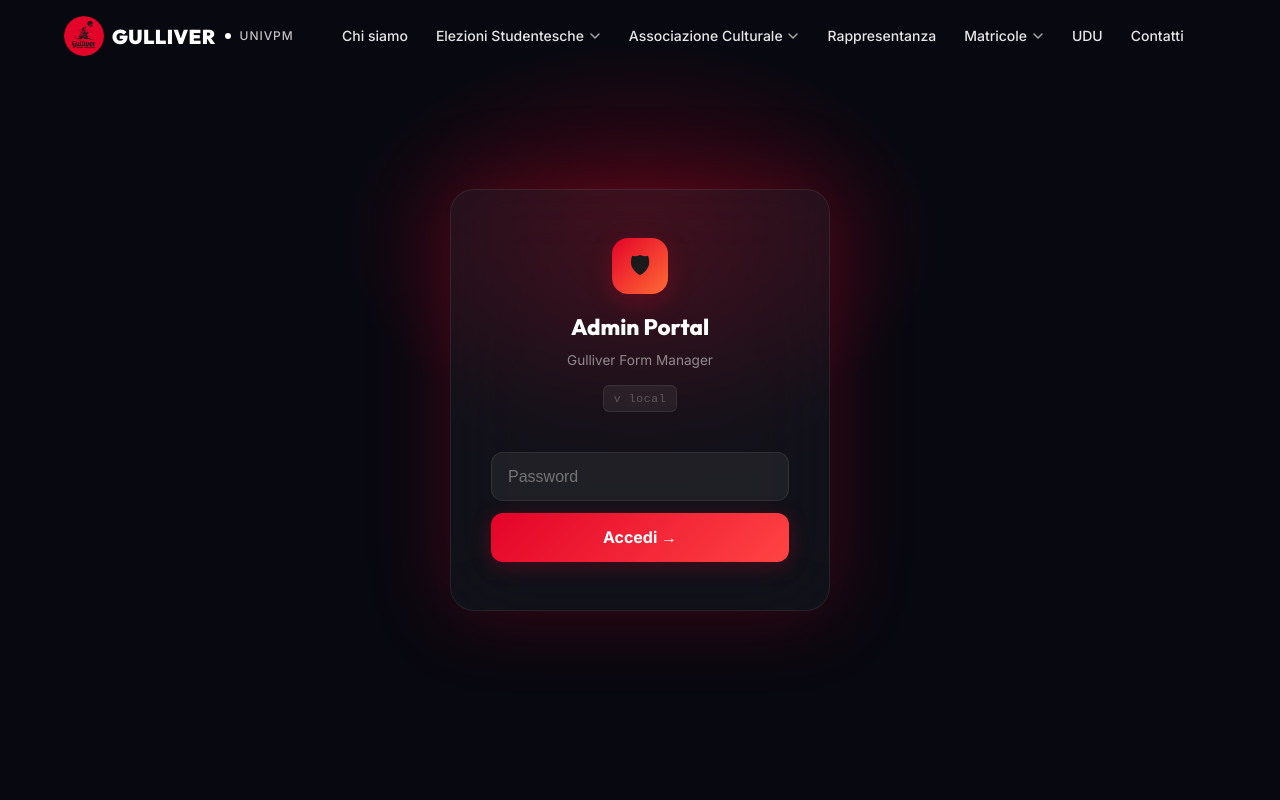
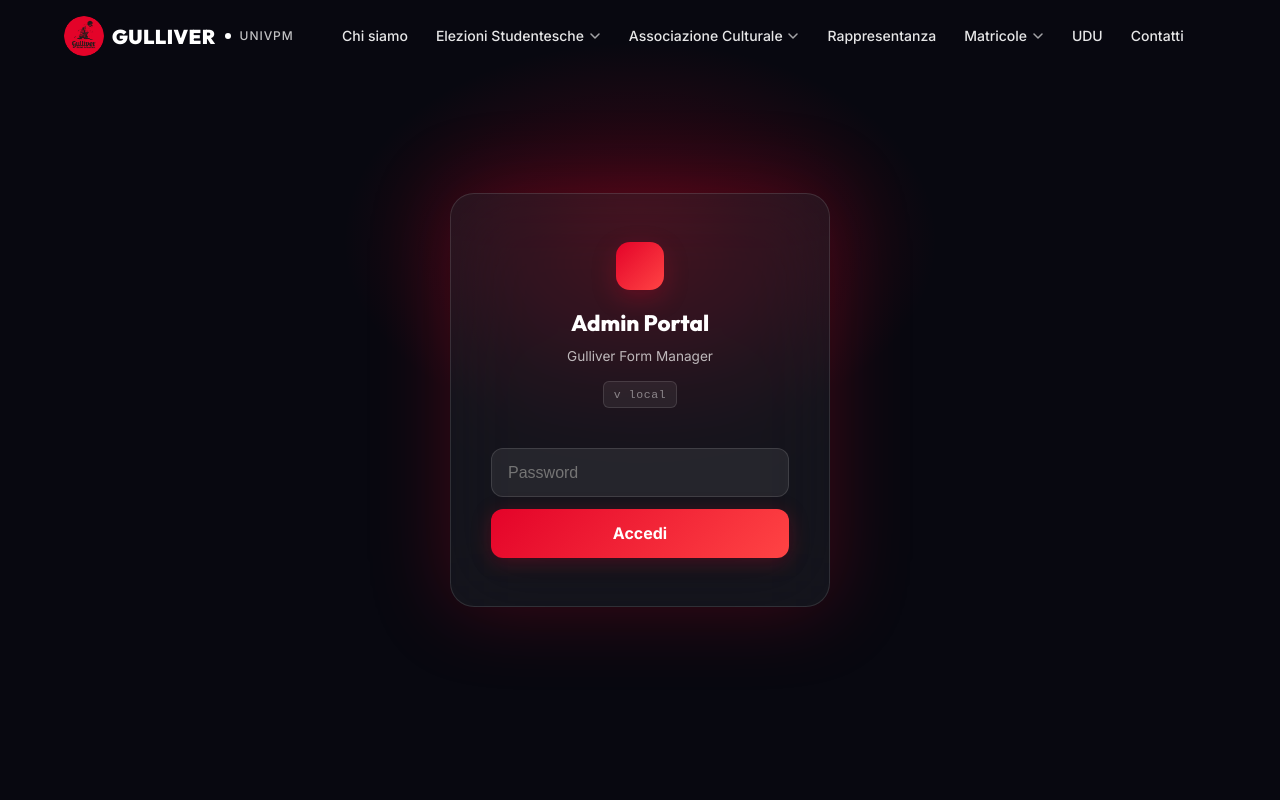
Before and after one commit to rappresentantigullivering/gweb2026, a Next.js app: page /admin in a window 1280 px wide. Shown: the top 800 px of the page. Built offline with nearby package versions, Linux system fonts and the light colour scheme.

Commit message:
style: remove all emojis from admin UI and docs, improve text contrast

```diff
--- a/src/app/admin/page.tsx
+++ b/src/app/admin/page.tsx
@@ -6,26 +6,23 @@
 type FormData = { tallyId: string; title: string; status: FormStatus };
 
 const API_BASE = '/api/forms/';
-// Vercel inietta automaticamente l'hash del commit — primi 7 caratteri = versione leggibile
 const VERSION = process.env.NEXT_PUBLIC_VERCEL_GIT_COMMIT_SHA?.slice(0, 7) ?? 'local';
 
 const COLORS = {
   bg: '#080810',
-  surface: 'rgba(255,255,255,0.04)',
-  surfaceHover: 'rgba(255,255,255,0.07)',
-  border: 'rgba(255,255,255,0.08)',
-  borderHover: 'rgba(255,255,255,0.16)',
+  surface: 'rgba(255,255,255,0.06)',
+  border: 'rgba(255,255,255,0.12)',
   accent: '#e40329',
   accentGlow: 'rgba(228,3,41,0.25)',
   textPrimary: '#ffffff',
-  textSecondary: 'rgba(255,255,255,0.5)',
-  textMuted: 'rgba(255,255,255,0.25)',
-  green: '#00d97e',
-  greenBg: 'rgba(0,217,126,0.1)',
-  greenBorder: 'rgba(0,217,126,0.25)',
-  red: '#ff4560',
-  redBg: 'rgba(255,69,96,0.1)',
-  redBorder: 'rgba(255,69,96,0.25)',
+  textSecondary: 'rgba(255,255,255,0.7)',
+  textMuted: 'rgba(255,255,255,0.45)',
+  green: '#4ade80',
+  greenBg: 'rgba(74,222,128,0.12)',
+  greenBorder: 'rgba(74,222,128,0.3)',
+  red: '#f87171',
+  redBg: 'rgba(248,113,113,0.12)',
+  redBorder: 'rgba(248,113,113,0.3)',
 };
 
 export default function AdminPage() {
@@ -69,7 +66,6 @@
     setLoginLoading(true);
     setLoginError('');
     try {
-      // Verifica la password contro l'API senza toccare il database
       const res = await fetch('/api/forms/', {
         method: 'POST',
         headers: { 'Content-Type': 'application/json', 'Authorization': `Bearer ${password}` },
@@ -109,9 +105,9 @@
       if (res.ok) {
         setNewSlug(''); setNewTallyId(''); setNewTitle('');
         await fetchForms();
-        notify('Form creato con successo!', 'ok');
+        notify('Form creato con successo.', 'ok');
       } else {
-        notify('Password errata o errore di salvataggio.', 'err');
+        notify('Errore di salvataggio. Controlla la password.', 'err');
       }
     } finally {
       setLoading(false);
@@ -140,14 +136,13 @@
     else notify('Errore di autorizzazione.', 'err');
   };
 
-  // ─── LOGIN SCREEN ─────────────────────────────────────────────────────────
+  // LOGIN
   if (!authenticated) {
     return (
       <div style={{
         minHeight: '100vh', display: 'flex', alignItems: 'center', justifyContent: 'center',
         background: COLORS.bg, fontFamily: '"Inter", system-ui, sans-serif', position: 'relative', overflow: 'hidden',
       }}>
-        {/* Background glow */}
         <div style={{
           position: 'absolute', top: '30%', left: '50%', transform: 'translate(-50%,-50%)',
           width: '600px', height: '400px', borderRadius: '50%',
@@ -156,7 +151,7 @@
         }} />
         <form onSubmit={handleLogin} style={{
           position: 'relative', zIndex: 1,
-          background: COLORS.surface, border: `1px solid ${COLORS.border}`,
+          background: 'rgba(255,255,255,0.05)', border: `1px solid ${COLORS.border}`,
           padding: '3rem 2.5rem', borderRadius: '24px',
           backdropFilter: 'blur(40px)',
           width: '100%', maxWidth: '380px',
@@ -164,12 +159,11 @@
         }}>
           <div style={{ textAlign: 'center', marginBottom: '2.5rem' }}>
             <div style={{
-              width: '56px', height: '56px', borderRadius: '16px',
-              background: `linear-gradient(135deg, ${COLORS.accent}, #ff6b35)`,
-              display: 'flex', alignItems: 'center', justifyContent: 'center',
-              fontSize: '1.5rem', margin: '0 auto 1.25rem',
+              width: '48px', height: '48px', borderRadius: '14px',
+              background: `linear-gradient(135deg, ${COLORS.accent}, #ff4444)`,
+              margin: '0 auto 1.25rem',
               boxShadow: `0 8px 24px ${COLORS.accentGlow}`,
-            }}>🛡</div>
+            }} />
             <h1 style={{ color: COLORS.textPrimary, fontWeight: 800, fontSize: '1.4rem', margin: 0 }}>Admin Portal</h1>
             <p style={{ color: COLORS.textSecondary, fontSize: '0.85rem', marginTop: '0.5rem' }}>Gulliver Form Manager</p>
             <div style={{
@@ -190,7 +184,7 @@
             autoFocus
             style={{
               width: '100%', padding: '0.9rem 1rem', marginBottom: '0.75rem',
-              background: loginError ? 'rgba(255,69,96,0.08)' : 'rgba(255,255,255,0.06)',
+              background: loginError ? 'rgba(248,113,113,0.08)' : 'rgba(255,255,255,0.07)',
               border: `1px solid ${loginError ? COLORS.redBorder : COLORS.border}`,
               borderRadius: '12px', color: COLORS.textPrimary, fontSize: '1rem',
               outline: 'none', boxSizing: 'border-box',
@@ -208,14 +202,14 @@
             fontWeight: 700, fontSize: '1rem', cursor: loginLoading ? 'not-allowed' : 'pointer',
             boxShadow: `0 4px 20px ${COLORS.accentGlow}`,
           }}>
-            {loginLoading ? '⏳ Verifica...' : 'Accedi →'}
+            {loginLoading ? 'Verifica in corso...' : 'Accedi'}
           </button>
         </form>
       </div>
     );
   }
 
-  // ─── DASHBOARD ────────────────────────────────────────────────────────────
+  // DASHBOARD
   return (
     <div style={{
       minHeight: '100vh', background: COLORS.bg,
@@ -224,7 +218,7 @@
       <link rel="preconnect" href="https://fonts.googleapis.com" />
       <link href="https://fonts.googleapis.com/css2?family=Inter:wght@400;500;600;700;800&display=swap" rel="stylesheet" />
 
-      {/* Toast notification */}
+      {/* Toast */}
       {notification && (
         <div style={{
           position: 'fixed', top: '1.5rem', right: '1.5rem', zIndex: 999,
@@ -237,7 +231,7 @@
           backdropFilter: 'blur(20px)',
           animation: 'fadeIn 0.3s ease',
         }}>
-          {notification.type === 'ok' ? '✓ ' : '✕ '}{notification.msg}
+          {notification.msg}
         </div>
       )}
 
@@ -248,17 +242,16 @@
         display: 'flex', alignItems: 'center', justifyContent: 'space-between',
         backdropFilter: 'blur(20px)',
         position: 'sticky', top: 0, zIndex: 10,
-        background: 'rgba(8,8,16,0.8)',
+        background: 'rgba(8,8,16,0.85)',
       }}>
         <div style={{ display: 'flex', alignItems: 'center', gap: '0.75rem' }}>
           <div style={{
-            width: '36px', height: '36px', borderRadius: '10px',
+            width: '32px', height: '32px', borderRadius: '9px',
             background: `linear-gradient(135deg, ${COLORS.accent}, #ff4444)`,
-            display: 'flex', alignItems: 'center', justifyContent: 'center',
-            fontSize: '1rem', boxShadow: `0 4px 12px ${COLORS.accentGlow}`,
-          }}>⚡</div>
+            boxShadow: `0 4px 12px ${COLORS.accentGlow}`,
+          }} />
           <div>
-            <div style={{ fontWeight: 700, fontSize: '0.95rem' }}>Gulliver Form Manager</div>
+            <div style={{ fontWeight: 700, fontSize: '0.95rem', color: COLORS.textPrimary }}>Gulliver Form Manager</div>
             <div style={{ fontSize: '0.72rem', color: COLORS.textMuted, display: 'flex', gap: '0.5rem', alignItems: 'center' }}>
               <span>admin.gulliverancona.it</span>
               <span style={{
@@ -269,50 +262,40 @@
             </div>
           </div>
         </div>
-        <div style={{ display: 'flex', alignItems: 'center', gap: '1rem' }}>
         <button onClick={() => setAuthenticated(false)} style={{
-            background: COLORS.surface, border: `1px solid ${COLORS.border}`,
+          background: 'rgba(255,255,255,0.06)', border: `1px solid ${COLORS.border}`,
           color: COLORS.textSecondary, padding: '0.4rem 1rem',
           borderRadius: '99px', cursor: 'pointer', fontSize: '0.85rem',
         }}>
           Esci
         </button>
-        </div>
       </header>
 
       <main style={{ maxWidth: '1000px', margin: '0 auto', padding: '2.5rem 1.5rem' }}>
 
-        {/* Stats row */}
-        <div style={{ display: 'grid', gridTemplateColumns: 'repeat(auto-fit, minmax(160px,1fr))', gap: '1rem', marginBottom: '2.5rem' }}>
+        {/* Stats */}
+        <div style={{ display: 'grid', gridTemplateColumns: 'repeat(3, 1fr)', gap: '1rem', marginBottom: '2.5rem' }}>
           {[
-            { label: 'Form Totali', value: Object.keys(forms).length, icon: '📋' },
-            { label: 'Attivi', value: Object.values(forms).filter(f => f.status === 'active').length, icon: '✅' },
-            { label: 'Sospesi', value: Object.values(forms).filter(f => f.status === 'suspended').length, icon: '⏸' },
+            { label: 'Form Totali', value: Object.keys(forms).length },
+            { label: 'Attivi', value: Object.values(forms).filter(f => f.status === 'active').length },
+            { label: 'Sospesi', value: Object.values(forms).filter(f => f.status === 'suspended').length },
           ].map(stat => (
             <div key={stat.label} style={{
               background: COLORS.surface, border: `1px solid ${COLORS.border}`,
-              borderRadius: '16px', padding: '1.25rem 1.5rem',
+              borderRadius: '16px', padding: '1.5rem',
             }}>
-              <div style={{ fontSize: '1.5rem', marginBottom: '0.5rem' }}>{stat.icon}</div>
-              <div style={{ fontSize: '2rem', fontWeight: 800 }}>{stat.value}</div>
-              <div style={{ fontSize: '0.8rem', color: COLORS.textSecondary, marginTop: '0.25rem' }}>{stat.label}</div>
+              <div style={{ fontSize: '2rem', fontWeight: 800, color: COLORS.textPrimary }}>{stat.value}</div>
+              <div style={{ fontSize: '0.85rem', color: COLORS.textSecondary, marginTop: '0.25rem' }}>{stat.label}</div>
             </div>
           ))}
         </div>
 
-        {/* Add Form Panel */}
+        {/* Nuovo Form */}
         <div style={{
           background: COLORS.surface, border: `1px solid ${COLORS.border}`,
           borderRadius: '20px', padding: '2rem', marginBottom: '2rem',
         }}>
-          <div style={{ display: 'flex', alignItems: 'center', gap: '0.75rem', marginBottom: '1.5rem' }}>
-            <div style={{
-              width: '32px', height: '32px', borderRadius: '8px',
-              background: 'rgba(228,3,41,0.15)', border: '1px solid rgba(228,3,41,0.3)',
-              display: 'flex', alignItems: 'center', justifyContent: 'center', fontSize: '0.9rem',
-            }}>＋</div>
-            <h2 style={{ margin: 0, fontSize: '1.1rem', fontWeight: 700 }}>Nuovo Form</h2>
-          </div>
+          <h2 style={{ margin: '0 0 1.5rem', fontSize: '1.05rem', fontWeight: 700, color: COLORS.textPrimary }}>Nuovo Form</h2>
           <form onSubmit={handleCreate}>
             <div style={{ display: 'grid', gridTemplateColumns: 'repeat(auto-fit, minmax(200px,1fr))', gap: '1rem', marginBottom: '1.25rem' }}>
               {[
@@ -331,7 +314,7 @@
                     placeholder={field.placeholder}
                     style={{
                       width: '100%', padding: '0.75rem 1rem', boxSizing: 'border-box',
-                      background: 'rgba(255,255,255,0.04)', border: `1px solid ${COLORS.border}`,
+                      background: 'rgba(255,255,255,0.05)', border: `1px solid ${COLORS.border}`,
                       borderRadius: '10px', color: COLORS.textPrimary, fontSize: '0.9rem', outline: 'none',
                     }}
                   />
@@ -341,9 +324,9 @@
             <div style={{
               background: 'rgba(255,255,255,0.03)', border: `1px solid ${COLORS.border}`,
               borderRadius: '10px', padding: '0.75rem 1rem', marginBottom: '1.25rem',
-              fontSize: '0.82rem', color: COLORS.textMuted, fontFamily: 'monospace',
+              fontSize: '0.82rem', color: COLORS.textSecondary, fontFamily: 'monospace',
             }}>
-              🔗 forms.gulliverancona.it/<span style={{ color: COLORS.textSecondary }}>{newSlug || 'slug'}</span>
+              forms.gulliverancona.it/<span style={{ color: COLORS.textPrimary }}>{newSlug || 'slug'}</span>
             </div>
             <button disabled={loading} type="submit" style={{
               padding: '0.75rem 2rem',
@@ -353,31 +336,30 @@
               boxShadow: loading ? 'none' : `0 4px 16px ${COLORS.accentGlow}`,
               transition: 'all 0.2s',
             }}>
-              {loading ? '⏳ Salvataggio...' : '✓ Crea Link'}
+              {loading ? 'Salvataggio...' : 'Crea Link'}
             </button>
           </form>
         </div>
 
-        {/* Forms Table */}
+        {/* Tabella Form */}
         <div style={{
           background: COLORS.surface, border: `1px solid ${COLORS.border}`,
           borderRadius: '20px', overflow: 'hidden',
         }}>
           <div style={{ padding: '1.5rem 2rem', borderBottom: `1px solid ${COLORS.border}`, display: 'flex', justifyContent: 'space-between', alignItems: 'center' }}>
-            <h2 style={{ margin: 0, fontSize: '1.1rem', fontWeight: 700 }}>Form Attivi</h2>
+            <h2 style={{ margin: 0, fontSize: '1.05rem', fontWeight: 700, color: COLORS.textPrimary }}>Form</h2>
             <button onClick={fetchForms} style={{
-              background: COLORS.surface, border: `1px solid ${COLORS.border}`,
+              background: 'rgba(255,255,255,0.06)', border: `1px solid ${COLORS.border}`,
               color: COLORS.textSecondary, padding: '0.4rem 0.9rem',
               borderRadius: '8px', cursor: 'pointer', fontSize: '0.8rem',
             }}>
-              {fetchLoading ? '⏳' : '↻'} Aggiorna
+              {fetchLoading ? 'Caricamento...' : 'Aggiorna'}
             </button>
           </div>
 
           {Object.keys(forms).length === 0 ? (
             <div style={{ padding: '4rem', textAlign: 'center', color: COLORS.textMuted }}>
-              <div style={{ fontSize: '3rem', marginBottom: '1rem' }}>📭</div>
-              <p style={{ margin: 0 }}>Nessun form creato. Aggiungine uno sopra!</p>
+              <p style={{ margin: 0 }}>Nessun form creato. Aggiungine uno sopra.</p>
             </div>
           ) : (
             <div style={{ overflowX: 'auto' }}>
@@ -400,13 +382,13 @@
                         <a href={`https://forms.gulliverancona.it/${slug}`} target="_blank" rel="noopener noreferrer" style={{
                           color: COLORS.accent, fontWeight: 600, textDecoration: 'none',
                           fontSize: '0.9rem', fontFamily: 'monospace',
-                        }}>/{slug} ↗</a>
+                        }}>/{slug}</a>
                       </td>
                       <td style={{ padding: '1rem 1.25rem', color: COLORS.textPrimary, fontSize: '0.9rem' }}>{form.title}</td>
                       <td style={{ padding: '1rem 1.25rem' }}>
                         <span style={{
                           fontFamily: 'monospace', fontSize: '0.82rem',
-                          color: COLORS.textMuted, background: 'rgba(255,255,255,0.05)',
+                          color: COLORS.textSecondary, background: 'rgba(255,255,255,0.06)',
                           padding: '0.25rem 0.6rem', borderRadius: '6px',
                         }}>{form.tallyId}</span>
                       </td>
@@ -422,8 +404,8 @@
                             fontWeight: 600, fontSize: '0.82rem', cursor: 'pointer', outline: 'none',
                           }}
                         >
-                          <option value="active">● Attivo</option>
-                          <option value="suspended">⏸ Sospeso</option>
+                          <option value="active">Attivo</option>
+                          <option value="suspended">Sospeso</option>
                         </select>
                       </td>
                       <td style={{ padding: '1rem 1.25rem' }}>
@@ -446,7 +428,7 @@
 
       <style>{`
         @keyframes fadeIn { from { opacity: 0; transform: translateY(-8px); } to { opacity: 1; transform: translateY(0); } }
-        input::placeholder { color: rgba(255,255,255,0.2); }
+        input::placeholder { color: rgba(255,255,255,0.25); }
         select option { background: #1a1a2e; color: white; }
       `}</style>
     </div>
```
Also changed, not shown: 1 other file (tests, documents, lock files or other folders). Lines whose indentation alone changed are shown as unchanged.
